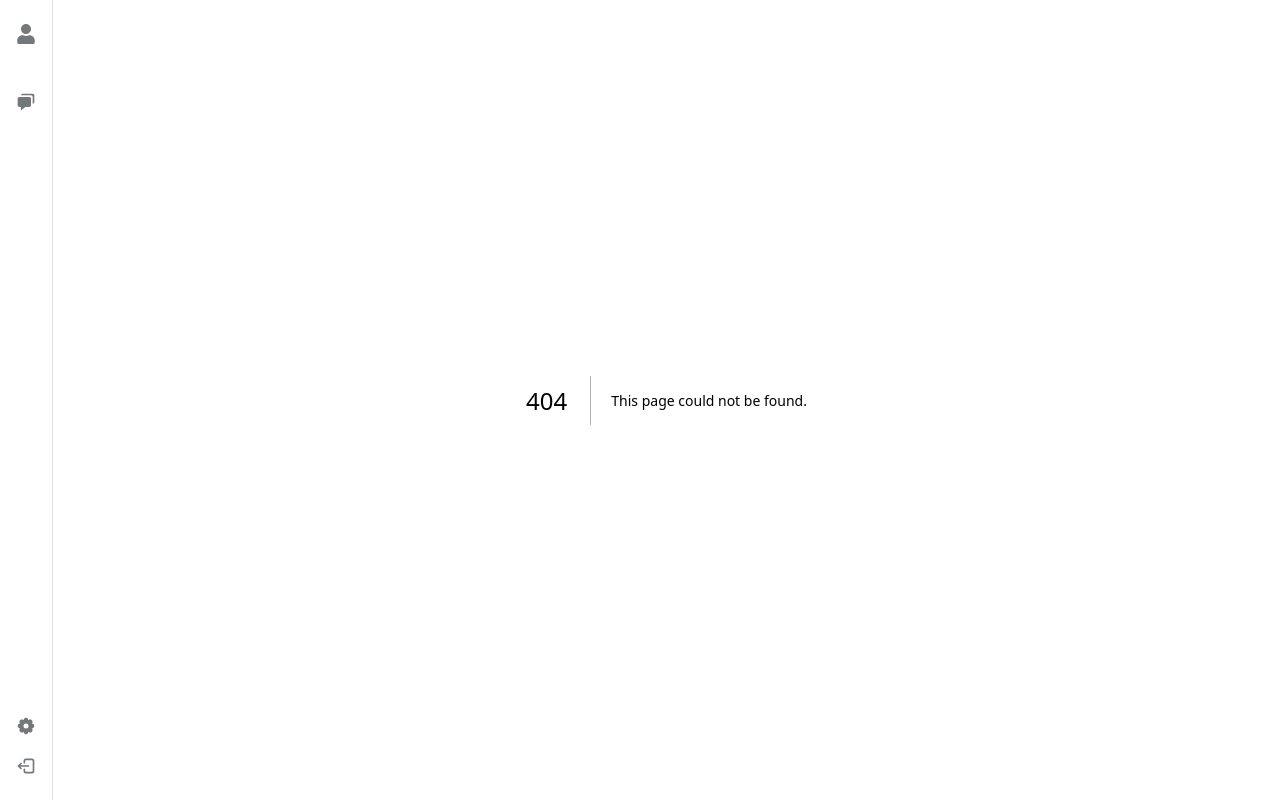
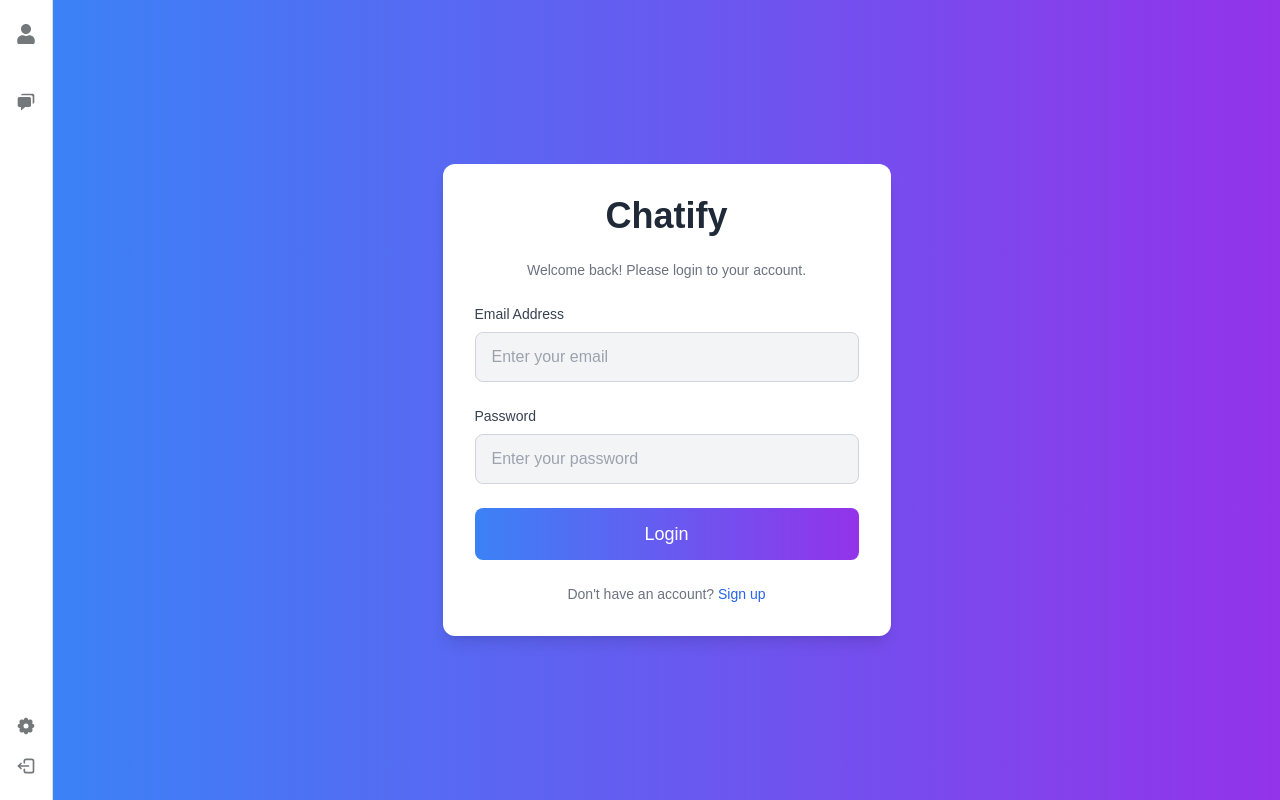
Before and after one commit to sp5255/chat-app, a Next.js app in the folder app-frontend/: page /login in a window 1280 px wide. Before the commit this address had no page. Built offline with nearby package versions, Linux system fonts and the light colour scheme.

Commit message:
feat: built login page & integrated login api & protected routes with middleware

```diff
--- /dev/null
+++ b/app-frontend/src/app/_components/Auth/LoginForm.jsx
@@ -0,0 +1,74 @@
+"use client";
+import Link from "next/link";
+import { useActionState } from "react";
+import { handleSubmitForm } from "./util";
+
+const LoginForm = () => {
+  const [state, formAction, isPending] = useActionState(handleSubmitForm, null);
+
+  console.log("state : ", state);
+
+  return (
+    <div className="flex items-center justify-center min-h-screen bg-gradient-to-r from-blue-500 to-purple-600">
+      <div className="w-full max-w-md p-8 space-y-6 bg-white rounded-xl shadow-lg">
+        <h2 className="text-4xl font-extrabold text-center text-gray-800">
+          Chatify
+        </h2>
+        <p className="text-sm text-center text-gray-500">
+          Welcome back! Please login to your account.
+        </p>
+        <form className="space-y-6" action={formAction}>
+          <div>
+            <label
+              htmlFor="email"
+              className="block text-sm font-medium text-gray-700"
+            >
+              Email Address
+            </label>
+            <input
+              type="email"
+              id="email"
+              name="email"
+              placeholder="Enter your email"
+              className="w-full px-4 py-3 mt-2 text-gray-700 bg-gray-100 border border-gray-300 rounded-lg focus:outline-none focus:ring-2 focus:ring-blue-500 focus:border-blue-500"
+              required
+            />
+          </div>
+          <div>
+            <label
+              htmlFor="password"
+              className="block text-sm font-medium text-gray-700"
+            >
+              Password
+            </label>
+            <input
+              type="password"
+              id="password"
+              name="password"
+              placeholder="Enter your password"
+              className="w-full px-4 py-3 mt-2 text-gray-700 bg-gray-100 border border-gray-300 rounded-lg focus:outline-none focus:ring-2 focus:ring-blue-500 focus:border-blue-500"
+              required
+            />
+          </div>
+          <button
+            type="submit"
+            className="w-full px-4 py-3 text-lg font-medium text-white bg-gradient-to-r from-blue-500 to-purple-600 rounded-lg hover:from-blue-600 hover:to-purple-700 focus:outline-none focus:ring-4 focus:ring-blue-300"
+          >
+            {isPending ? "Logging in..." : "Login"}
+          </button>
+        </form>
+        <p className="text-sm text-center text-gray-500">
+          Don't have an account?{" "}
+          <Link
+            className="font-medium text-blue-600 hover:underline"
+            href="/sign-up"
+          >
+            Sign up
+          </Link>
+        </p>
+      </div>
+    </div>
+  );
+};
+
+export default LoginForm;
--- /dev/null
+++ b/app-frontend/src/app/_components/Auth/util.js
@@ -0,0 +1,37 @@
+"use server";
+
+import { cookies } from "next/headers";
+import { redirect } from "next/navigation";
+
+export const handleSubmitForm = async (prevState, formData) => {
+  console.log("submitting..");
+
+  try {
+    // const loginPath = "/users/sign-in";
+    const loginPath = "http://localhost:5500/user/sign-in";
+    const response = await fetch(loginPath, {
+      method: "POST",
+      body: JSON.stringify({
+        email: formData.get("email"),
+        password: formData.get("password"),
+      }),
+      headers: {
+        "Content-Type": "application/json",
+      },
+    });
+
+    const { token } = await response.json();
+    console.log("resp : ", token);
+
+    if (!token) {
+      return { isAuthenticate: false };
+    }
+    const cookieStore = await cookies();
+      cookieStore.set("token", token);
+
+  } catch (e) {
+    return { isAuthenticate: false };
+  }
+  redirect("/all_chats");
+  return { isAuthenticate: true };
+};
--- /dev/null
+++ b/app-frontend/src/app/login/page.jsx
@@ -0,0 +1,8 @@
+import LoginForm from "@/components/Auth/LoginForm";
+import React from "react";
+
+const Login = () => {
+  return <LoginForm />;
+};
+
+export default Login;
```
Also changed, not shown: app-frontend/src/middleware.js (added, +21 -0 lines).
